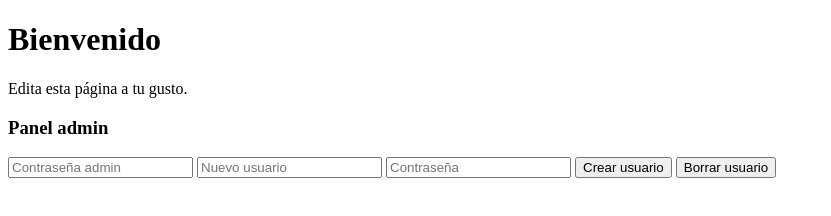
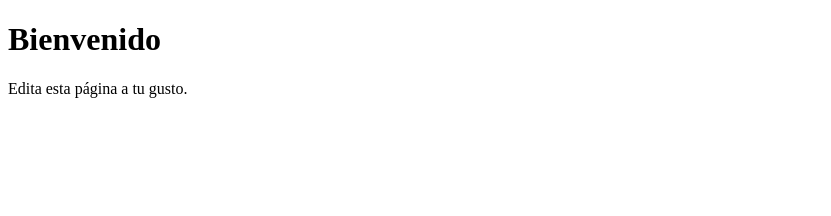
Before and after one commit to berlaseep/webestrella, a plain HTML site: page public/web.html in a window 1280 px wide. Shown: the whole page, without its empty margins (0-831 px from the left). Drawn offline with Linux system fonts and the light colour scheme.

Commit message:
Update web.html

```diff
--- a/public/web.html
+++ b/public/web.html
@@ -7,38 +7,5 @@
 <body>
   <h1>Bienvenido</h1>
   <p>Edita esta página a tu gusto.</p>
-
-  <h3>Panel admin</h3>
-  <input id="adminPass" type="password" placeholder="Contraseña admin">
-  <input id="newUser" placeholder="Nuevo usuario">
-  <input id="newPass" placeholder="Contraseña">
-  <button onclick="crear()">Crear usuario</button>
-  <button onclick="borrar()">Borrar usuario</button>
-  <p id="msg"></p>
-
-  <script>
-    async function crear() {
-      const res = await fetch("/.netlify/functions/createUser", {
-        method: "POST",
-        body: JSON.stringify({
-          adminPass: document.getElementById("adminPass").value,
-          username: document.getElementById("newUser").value,
-          password: document.getElementById("newPass").value
-        })
-      });
-      document.getElementById("msg").textContent = await res.text();
-    }
-
-    async function borrar() {
-      const res = await fetch("/.netlify/functions/deleteUser", {
-        method: "POST",
-        body: JSON.stringify({
-          adminPass: document.getElementById("adminPass").value,
-          username: document.getElementById("newUser").value
-        })
-      });
-      document.getElementById("msg").textContent = await res.text();
-    }
-  </script>
 </body>
 </html>
```
